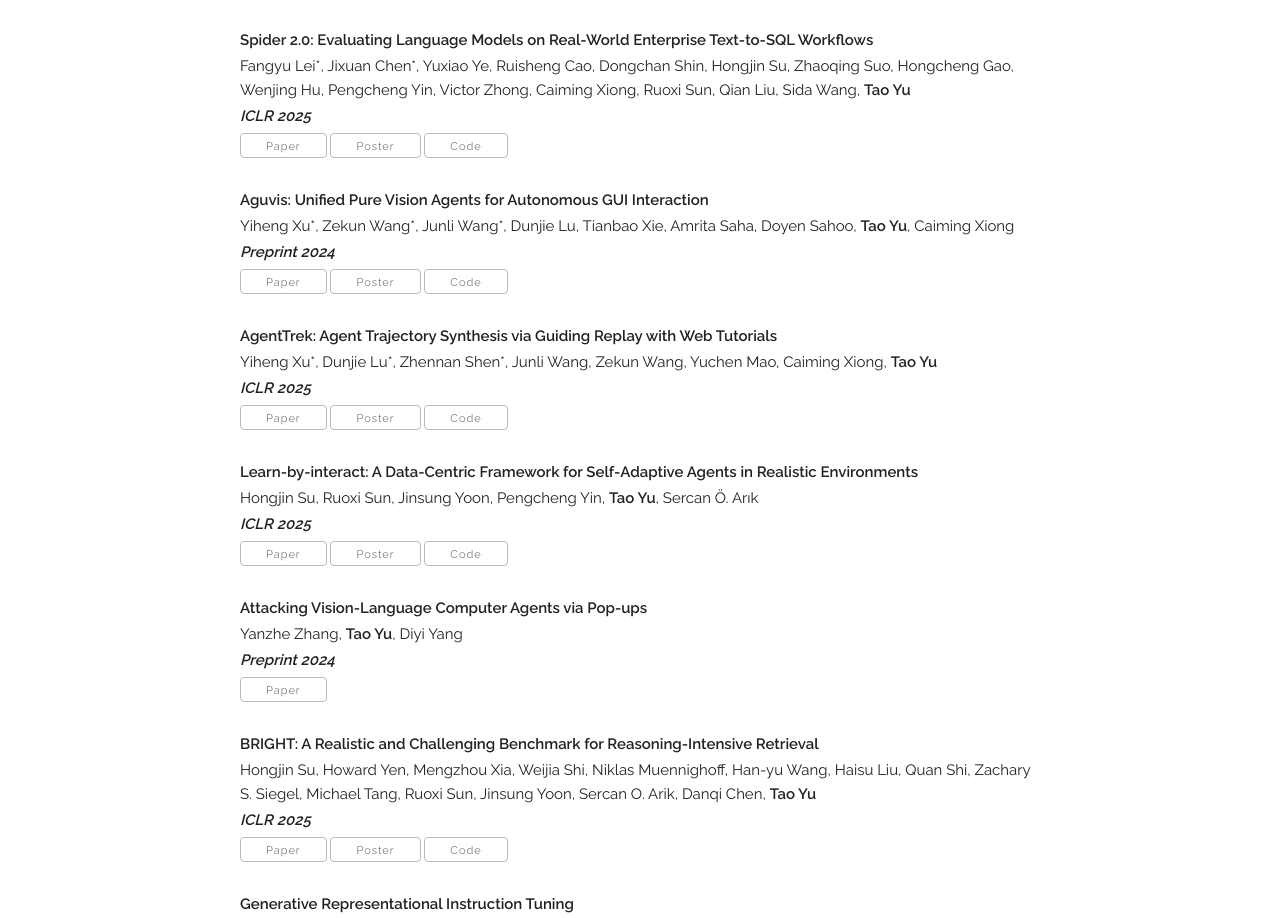
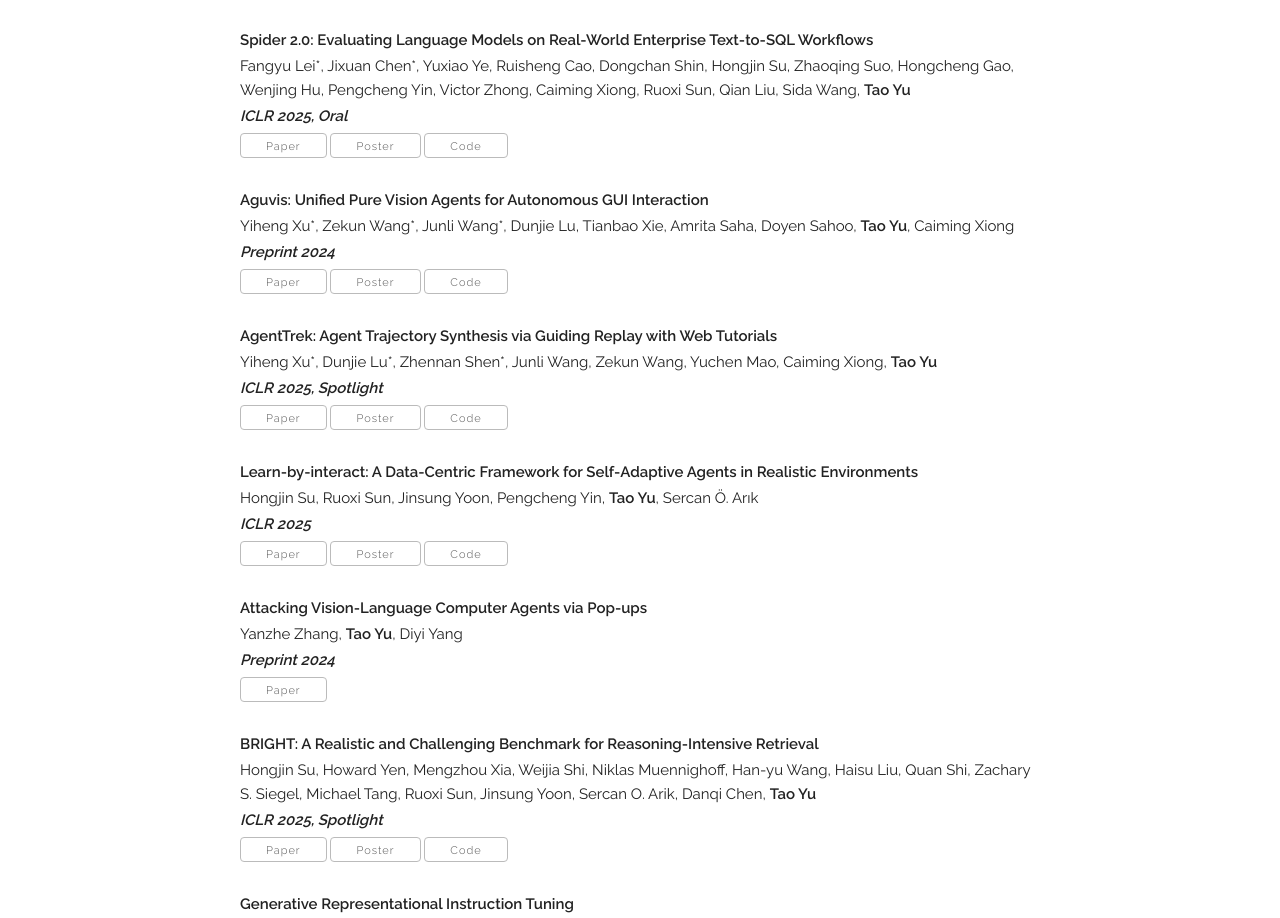
Before and after one commit to taoyds/taoyds.github.io, a Jekyll site: the page built from index.html, in a window 1280 px wide and 1400 px high, scrolled down 1393 px. Shown: the part 153-1071 px from the top of the window. Built offline with Jekyll 4.4.1, drawn with Linux system fonts in a browser that asks for light colours; some web fonts are replaced.

Commit message:
Update publications.yaml

```diff
--- a/_data/publications.yaml
+++ b/_data/publications.yaml
@@ -10,7 +10,7 @@
 
   - title: "Spider 2.0: Evaluating Language Models on Real-World Enterprise Text-to-SQL Workflows"
     authors: "Fangyu Lei*, Jixuan Chen*, Yuxiao Ye, Ruisheng Cao, Dongchan Shin, Hongjin Su, Zhaoqing Suo, Hongcheng Gao, Wenjing Hu, Pengcheng Yin, Victor Zhong, Caiming Xiong, Ruoxi Sun, Qian Liu, Sida Wang, <b>Tao Yu</b>"
-    venue: "<b>ICLR 2025</b>"
+    venue: "<b>ICLR 2025, Oral</b>"
     paper_pdf: "https://www.arxiv.org/abs/2411.07763"
     code: "https://github.com/xlang-ai/Spider2"
     poster: "https://spider2-sql.github.io/"
@@ -26,7 +26,7 @@
 
   - title: "AgentTrek: Agent Trajectory Synthesis via Guiding Replay with Web Tutorials"
     authors: "Yiheng Xu*, Dunjie Lu*, Zhennan Shen*, Junli Wang, Zekun Wang, Yuchen Mao, Caiming Xiong, <b>Tao Yu</b>"
-    venue: "<b>ICLR 2025</b>"
+    venue: "<b>ICLR 2025, Spotlight</b>"
     paper_pdf: "https://arxiv.org/abs/2412.09605"
     code: "https://github.com/xlang-ai"
     poster: "https://agenttrek.github.io"
@@ -48,7 +48,7 @@
 
   - title: "BRIGHT: A Realistic and Challenging Benchmark for Reasoning-Intensive Retrieval"
     authors: "Hongjin Su, Howard Yen, Mengzhou Xia, Weijia Shi, Niklas Muennighoff, Han-yu Wang, Haisu Liu, Quan Shi, Zachary S. Siegel, Michael Tang, Ruoxi Sun, Jinsung Yoon, Sercan O. Arik, Danqi Chen, <b>Tao Yu</b>"
-    venue: "<b>ICLR 2025</b>"
+    venue: "<b>ICLR 2025, Spotlight</b>"
     paper_pdf: "https://arxiv.org/abs/2407.12883"
     code: "https://github.com/xlang-ai/BRIGHT"
     poster: "https://brightbenchmark.github.io/"
```
